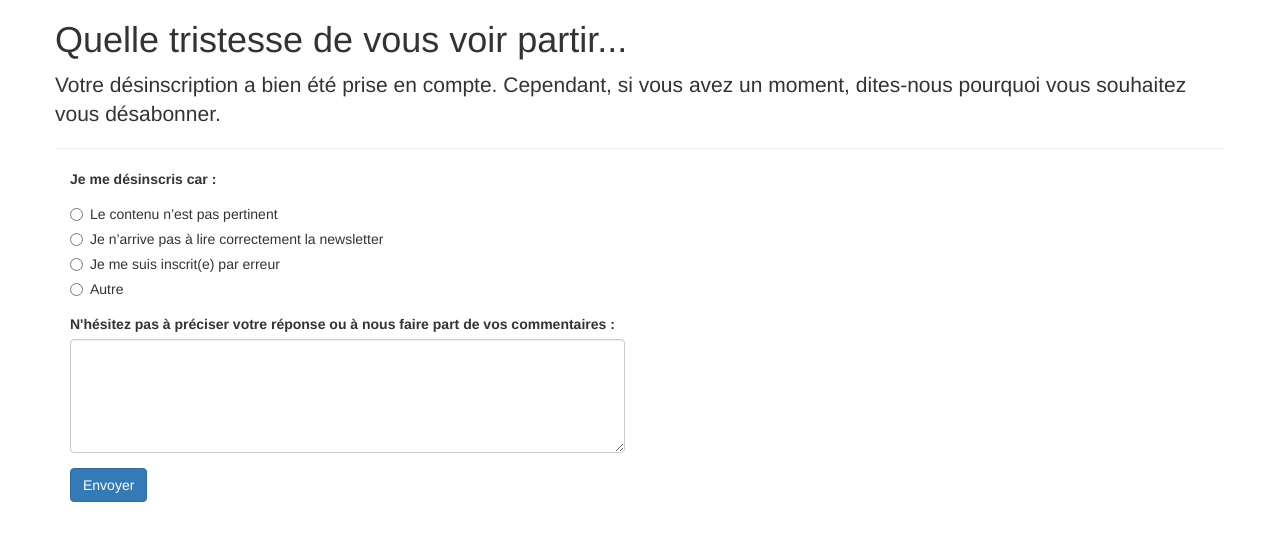
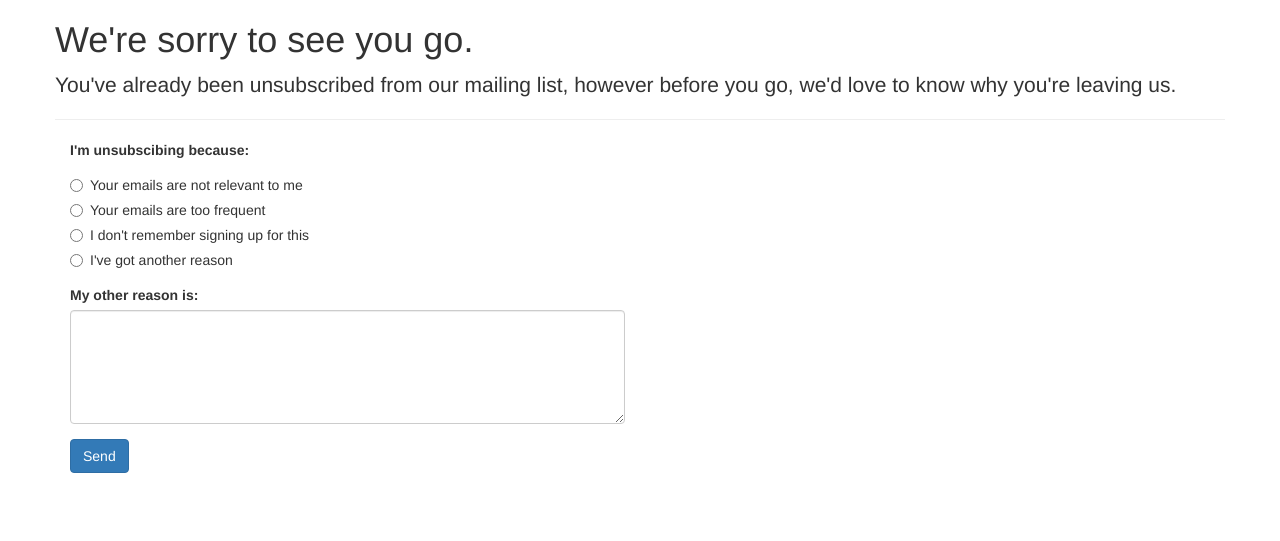
Before and after one commit to creative-area/unsubscribe-survey, a PHP site: page / in a window 1280 px wide. Shown: the top 541 px of the page. Run offline with PHP 8.4, Linux system fonts and the light colour scheme; some libraries are stand-ins or nearby versions.

Commit message:
Config merging feature

```diff
--- /dev/null
+++ b/config.default.php
@@ -0,0 +1,27 @@
+<?php
+
+$default_config = array(
+
+	"page_title" => "We're sorry to see you go.",
+	"page_description" => "You've already been unsubscribed from our mailing list, however before you go, we'd love to know why you're leaving us.",
+
+	"success_msg" => "Thank you! Looking forward to having you with us again.",
+
+	"email_to" => "",
+	"email_subject" => "Unsubscribing",
+	"email_template" => "Hi,<br /><br />Someone unsubscribe from your list.<br /><br />Reason: {{reason}}<br /><br />{{message}}",
+
+	"form_reasons_label" => "I'm unsubscibing because:",
+	"form_message_label" => "My other reason is:",
+	"form_button_label" => "Send",
+
+	"reasons" => array(
+		"relevancy" => "Your emails are not relevant to me",
+		"frequency" => "Your emails are too frequent",
+		"error" => "I don't remember signing up for this",
+		"other" => "I've got another reason"
+	),
+
+	"stats_token" => "show"
+
+);
--- a/htdocs/index.php
+++ b/htdocs/index.php
@@ -1,7 +1,15 @@
 <?php
-include __DIR__.'/../config.php';
-$statsfile = __DIR__.'/../unsubscribe.json';
-$logsfile = __DIR__.'/../unsubscribe.log';
+include __DIR__ . '/../config.default.php';
+
+if (file_exists(__DIR__ . '/../config.custom.php')) {
+	include __DIR__ . '/../config.custom.php';
+	$config = array_merge($default_config, $custom_config);
+} else {
+	$config =& $default_config;
+}
+
+$statsfile = __DIR__ . '/../unsubscribe.json';
+$logsfile = __DIR__ . '/../unsubscribe.log';
 
 if (file_exists($statsfile)) {
 	$json = file_get_contents($statsfile);
@@ -134,16 +142,13 @@ if (!empty($_POST['reason'])
 				</div>
 			</div>
 		</div>
-
 		<script src="//cdnjs.cloudflare.com/ajax/libs/jquery/2.2.4/jquery.min.js"></script>
 		<script src="//cdnjs.cloudflare.com/ajax/libs/jquery.form/3.51/jquery.form.min.js"></script>
 		<script>
 		$(function() {
-
 			$unsubscribeForm = $("#unsubscribe-form");
 			$reasonField = $("#unsubscribe-field-reason");
 			$unsubscribeResult = $("#unsubscribe-result");
-
 			$unsubscribeForm.ajaxForm({
 				type: "POST",
 				beforeSubmit: function(formData, jqForm) {
@@ -172,7 +177,6 @@ if (!empty($_POST['reason'])
 					});
 				}
 			});
-
 		});
 		</script>
 	</body>
```
Also changed, not shown: config.sample.php (deleted, +0 -20 lines), 1 other file.
